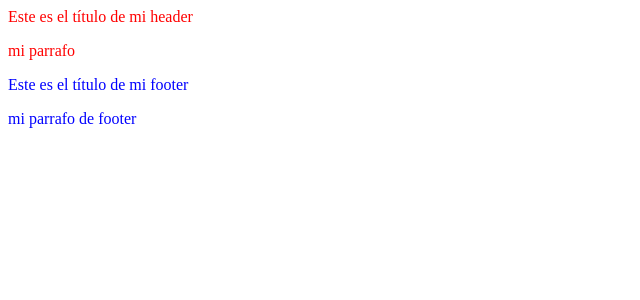
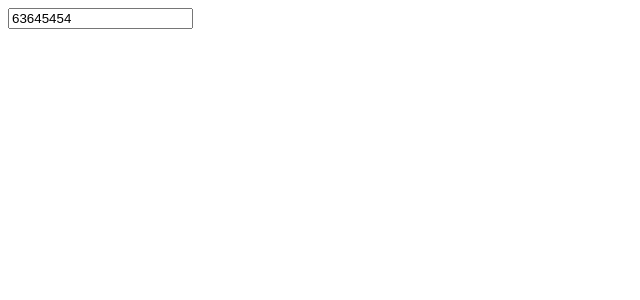
Before and after one commit to AsterixKo/angular-primera-prueba, an Angular app: page / in a window 1280 px wide. Shown: the top 300 px of the page, without its empty margins (0-640 px from the left). Built offline with nearby package versions, Linux system fonts and the light colour scheme.

Commit message:
string iterpolation y property binding

```diff
--- a/src/app/app.component.html
+++ b/src/app/app.component.html
@@ -1,3 +1,10 @@
-<app-header></app-header>
+<!-- string interpolation -->
+<!-- <input type="text" placeholder="Introduce tu dni">
 
-<app-footer></app-footer>
+{{dni}}
+
+{{getDni()}}
+{{'Hola mundo'}} -->
+
+<!-- property binding -->
+<input type="text" [value]="dni">
--- a/src/app/app.component.ts
+++ b/src/app/app.component.ts
@@ -6,6 +6,9 @@ import { Component } from '@angular/core';
   styleUrls: ['./app.component.css']
 })
 export class AppComponent {
-  title = 'angular-primera-prueba';
-  miParrafo = 'mi parrafo';
+  dni = '63645454';
+
+  getDni() {
+    return 'Hola';
+  }
 }
```
